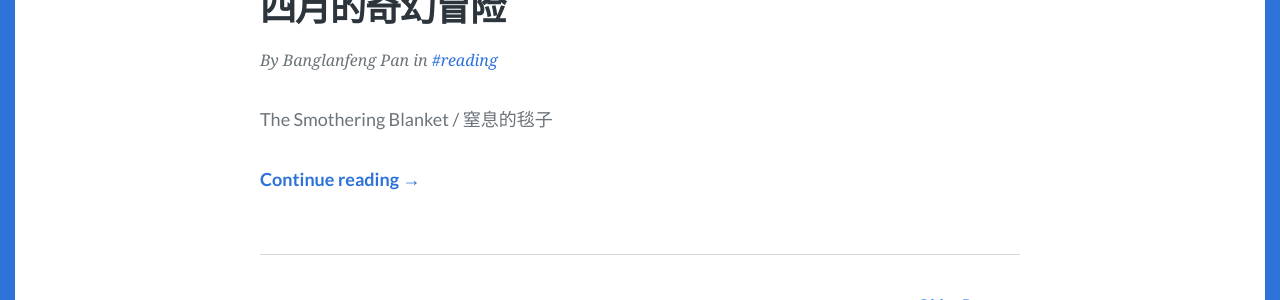
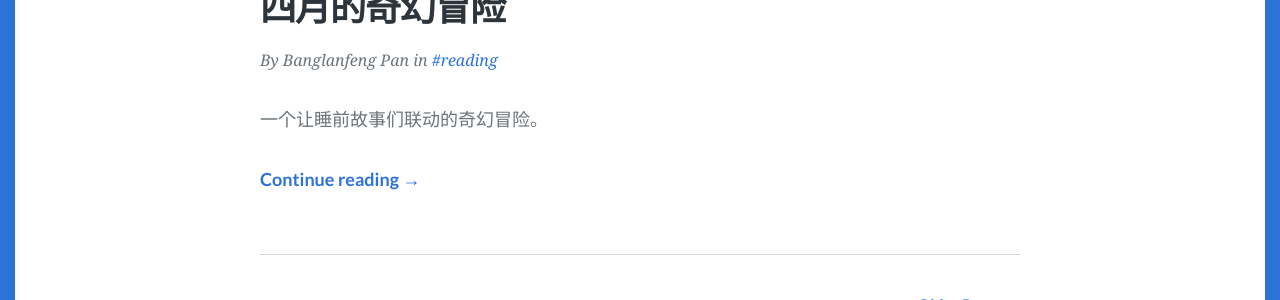
Before and after one commit to spiderPan/APMY, a Jekyll site: the page built from index.html, in a window 1280 px wide. Shown: the part 1168-1468 px from the top of the page. Built offline with Jekyll 4.4.1, drawn with Linux system fonts in a browser that asks for light colours; some web fonts are replaced; the list of posts is cut into pages by our own code.

Commit message:
update content

```diff
--- a/_posts/2026-03-01-四月的奇幻冒险.md
+++ b/_posts/2026-03-01-四月的奇幻冒险.md
@@ -2,7 +2,7 @@
 layout: post
 title: "四月的奇幻冒险"
 slug: our-april-adventure
-description: ""
+description: "一个让睡前故事们联动的奇幻冒险。"
 date: 2026-03-01
 tags: [reading]
 ---
```
